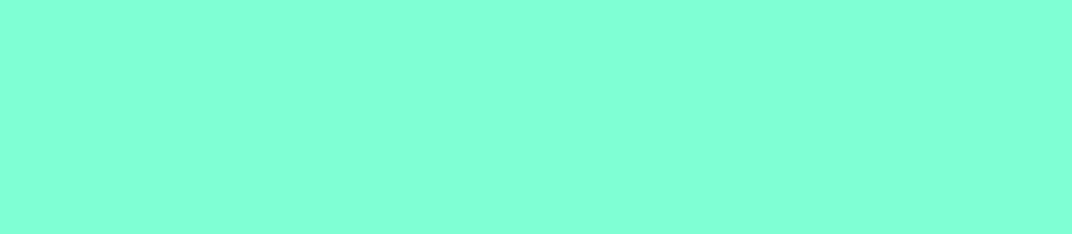
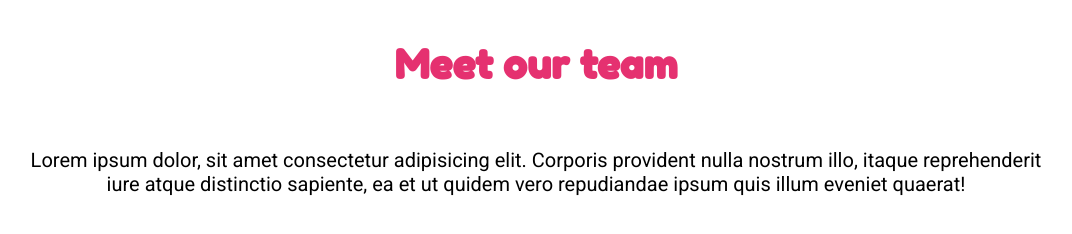
Before and after one commit to mattiabenelli/html-css-float-cards, a plain HTML site: page index.html in a window 1280 px wide. Shown: the whole page, without its empty margins (104-1176 px from the left). Drawn offline with Linux system fonts and the light colour scheme.

Commit message:
Header done

```diff
--- a/css/style.css
+++ b/css/style.css
@@ -4,5 +4,24 @@
     box-sizing: border-box;
     font-family: 'Fredoka One', cursive;
     font-family: 'Roboto', sans-serif;
-    background-color: aquamarine;
 }
+/* utilities */
+.contenitore{
+    width: 80%;
+    margin: 0 auto;
+}
+
+/* header */
+p{
+    font-family: Roboto;
+    font-size: 20px;
+}
+h1{
+    font-family: Fredoka one;
+    margin: 40px 0 60px;
+    font-size: 40px;
+    color: rgba(229,49,112,255);
+}
+p,h1{
+    text-align: center;
+}
--- a/index.html
+++ b/index.html
@@ -11,6 +11,11 @@
         <title>Our team</title>
     </head>
     <body>
-
+        <header>
+            <div class="contenitore">
+                <h1>Meet our team</h1>
+                <p>Lorem ipsum dolor, sit amet consectetur adipisicing elit. Corporis provident nulla nostrum illo, itaque reprehenderit iure atque distinctio sapiente, ea et ut quidem vero repudiandae ipsum quis illum eveniet quaerat!</p>
+            </div>
+        </header>
     </body>
 </html>
```
